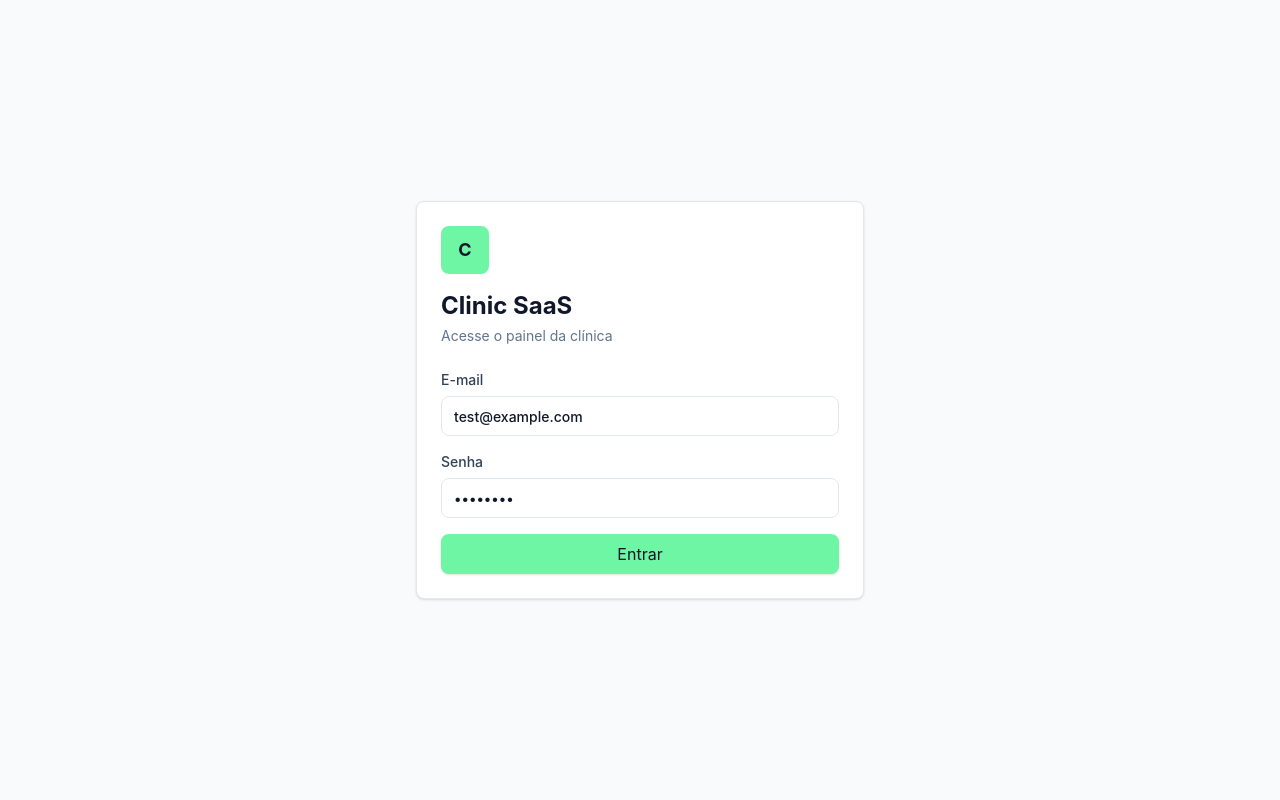
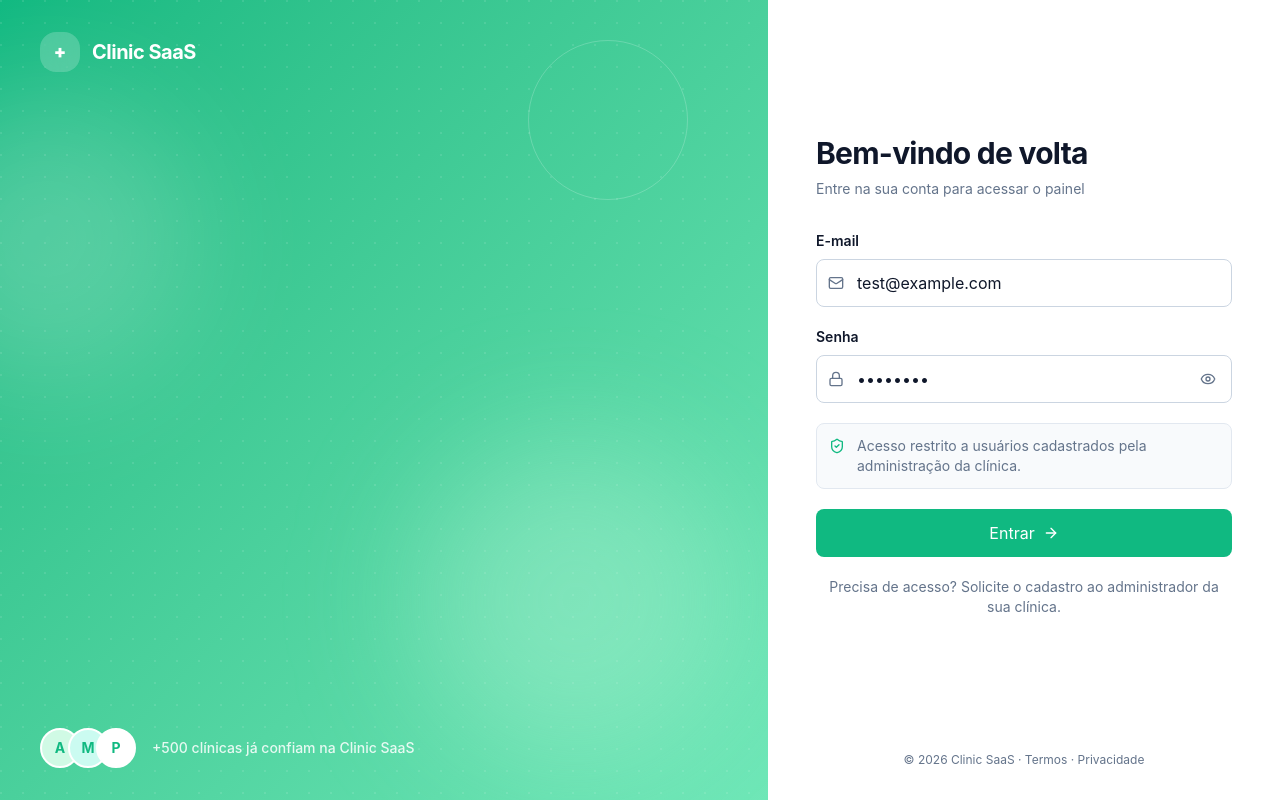
Before and after one commit to osmarfilho/clinic-saas, a Vue app in the folder frontend/: page /login in a window 1280 px wide. Built offline with nearby package versions, Linux system fonts and the light colour scheme; no server answers.

Commit message:
feat(auth): remove public registration and harden login flow

```diff
--- a/frontend/src/assets/main.css
+++ b/frontend/src/assets/main.css
@@ -15,6 +15,12 @@
   --color-brand-strong: #0d9488;
   --color-brand-soft: #ecfdf5;
   --color-brand-ring: #a7f3d0;
+  --color-primary: #10b981;
+  --color-primary-foreground: #ffffff;
+  --color-muted-foreground: #64748b;
+  --color-input: #cbd5e1;
+  --color-clinic-mint: #6ee7b7;
+  --color-clinic-glow: #d1fae5;
 
   --color-chart-emerald: #10b981;
   --color-chart-emerald-soft: #d1fae5;
@@ -62,3 +68,35 @@ select {
   outline: 2px solid var(--color-brand);
   outline-offset: 2px;
 }
+
+@keyframes fade-slide-up {
+  from {
+    opacity: 0;
+    transform: translateY(16px);
+  }
+
+  to {
+    opacity: 1;
+    transform: translateY(0);
+  }
+}
+
+@keyframes fade-slide-right {
+  from {
+    opacity: 0;
+    transform: translateX(16px);
+  }
+
+  to {
+    opacity: 1;
+    transform: translateX(0);
+  }
+}
+
+.animate-fade-slide-up {
+  animation: fade-slide-up 500ms ease-out both;
+}
+
+.animate-fade-slide-right {
+  animation: fade-slide-right 500ms ease-out both;
+}
--- a/frontend/src/pages/LoginPage.vue
+++ b/frontend/src/pages/LoginPage.vue
@@ -1,9 +1,19 @@
 <script setup lang="ts">
-import { ref } from 'vue'
+import { onMounted, ref } from 'vue'
+import { isAxiosError } from 'axios'
 import { useRoute, useRouter } from 'vue-router'
-import AppButton from '@/components/ui/AppButton.vue'
-import AppCard from '@/components/ui/AppCard.vue'
-import AppInput from '@/components/ui/AppInput.vue'
+import {
+  ArrowRight,
+  CalendarDays,
+  Eye,
+  EyeOff,
+  Loader2,
+  Lock,
+  Mail,
+  ShieldCheck,
+  TrendingUp,
+  Users,
+} from 'lucide-vue-next'
 import { useAuthStore } from '@/stores/auth'
 
 const auth = useAuthStore()
@@ -11,39 +21,240 @@ const route = useRoute()
 const router = useRouter()
 const email = ref('test@example.com')
 const password = ref('password')
+const showPassword = ref(false)
 const error = ref('')
+const fieldErrors = ref({
+  email: '',
+  password: '',
+})
+
+const benefits = [
+  {
+    icon: CalendarDays,
+    title: 'Agenda inteligente com lembretes automáticos',
+  },
+  {
+    icon: Users,
+    title: 'Prontuário eletrônico seguro e centralizado',
+  },
+  {
+    icon: TrendingUp,
+    title: 'Relatórios financeiros em tempo real',
+  },
+]
 
 async function submit() {
   error.value = ''
+  fieldErrors.value = {
+    email: '',
+    password: '',
+  }
+
+  if (!email.value.trim()) {
+    fieldErrors.value.email = 'Informe seu e-mail.'
+  } else if (!/^[^\s@]+@[^\s@]+\.[^\s@]+$/.test(email.value)) {
+    fieldErrors.value.email = 'Informe um e-mail válido.'
+  }
+
+  if (!password.value) {
+    fieldErrors.value.password = 'Informe sua senha.'
+  }
+
+  if (fieldErrors.value.email || fieldErrors.value.password) {
+    error.value = 'Preencha os campos obrigatórios para entrar.'
+    return
+  }
 
   try {
     await auth.login(email.value, password.value)
     router.push(String(route.query.redirect ?? '/dashboard'))
-  } catch {
-    error.value = 'Não foi possível entrar com essas credenciais.'
+  } catch (requestError) {
+    if (!isAxiosError(requestError)) {
+      error.value = 'Não foi possível entrar. Tente novamente.'
+      return
+    }
+
+    if (!requestError.response) {
+      error.value = 'Backend indisponível. Verifique se a API está online.'
+      return
+    }
+
+    if ([401, 422].includes(requestError.response.status)) {
+      error.value = 'Credenciais inválidas. Confira e-mail e senha.'
+      fieldErrors.value.email = ' '
+      fieldErrors.value.password = ' '
+      return
+    }
+
+    error.value = requestError.response.data?.message ?? 'Não foi possível entrar. Tente novamente.'
   }
 }
+
+onMounted(() => {
+  document.title = 'Entrar | Clinic SaaS'
+
+  const description = 'Acesse o painel da sua clínica.'
+  let meta = document.querySelector('meta[name="description"]')
+
+  if (!meta) {
+    meta = document.createElement('meta')
+    meta.setAttribute('name', 'description')
+    document.head.appendChild(meta)
+  }
+
+  meta.setAttribute('content', description)
+})
 </script>
 
 <template>
-  <main class="grid min-h-screen place-items-center bg-[#F8FAFC] p-4">
-    <AppCard class="w-full max-w-md p-6">
-      <div class="mb-6">
-        <div class="mb-4 grid h-12 w-12 place-items-center rounded-lg bg-[#6FF6A5] text-lg font-bold">
-          C
-        </div>
-        <h1 class="text-2xl font-bold text-[#0F172A]">Clinic SaaS</h1>
-        <p class="mt-1 text-sm text-slate-500">Acesse o painel da clínica</p>
+  <main class="min-h-screen bg-background text-foreground lg:grid lg:grid-cols-[minmax(0,3fr)_minmax(420px,2fr)]">
+    <section class="relative hidden overflow-hidden bg-gradient-to-br from-primary to-clinic-mint px-10 py-8 text-white lg:flex lg:flex-col">
+      <div
+        class="absolute inset-0 opacity-10"
+        style="background-image: radial-gradient(circle at 1px 1px, white 1px, transparent 0); background-size: 22px 22px;"
+      />
+      <div class="absolute -left-24 top-24 h-72 w-72 rounded-full bg-white/20 blur-3xl" />
+      <div class="absolute bottom-10 right-8 h-80 w-80 rounded-full bg-clinic-glow/30 blur-3xl" />
+      <div class="absolute right-20 top-10 h-40 w-40 rounded-full border border-white/20" />
+
+      <div class="relative z-10 flex items-center gap-3">
+        <span class="grid h-10 w-10 place-items-center rounded-2xl bg-white/20 text-white backdrop-blur-sm">
+          <span class="text-lg font-black">+</span>
+        </span>
+        <strong class="text-xl font-bold tracking-tight">Clinic SaaS</strong>
       </div>
 
-      <form class="grid gap-4" @submit.prevent="submit">
-        <AppInput v-model="email" label="E-mail" type="email" required />
-        <AppInput v-model="password" label="Senha" type="password" required />
-        <p v-if="error" class="rounded-lg bg-rose-50 px-3 py-2 text-sm text-rose-700">{{ error }}</p>
-        <AppButton type="submit" :disabled="auth.loading">
-          {{ auth.loading ? 'Entrando...' : 'Entrar' }}
-        </AppButton>
-      </form>
-    </AppCard>
+      <div class="relative z-10 my-auto max-w-3xl">
+        <div class="animate-fade-slide-up">
+          <h1 class="max-w-2xl text-4xl font-bold leading-tight tracking-tight text-white xl:text-5xl">
+            Gerencie sua clínica com inteligência
+          </h1>
+          <p class="mt-5 max-w-xl text-lg leading-8 text-white/80">
+            Agenda, prontuários, financeiro e pacientes em uma única plataforma.
+          </p>
+        </div>
+
+        <div class="mt-10 grid max-w-2xl gap-4">
+          <article
+            v-for="(benefit, index) in benefits"
+            :key="benefit.title"
+            class="animate-fade-slide-up flex items-center gap-4 rounded-xl border border-white/20 bg-white/10 p-4 text-white shadow-sm backdrop-blur-sm"
+            :style="{ animationDelay: `${120 + index * 100}ms` }"
+          >
+            <span class="grid h-11 w-11 shrink-0 place-items-center rounded-xl bg-white/15">
+              <component :is="benefit.icon" class="h-5 w-5" />
+            </span>
+            <strong class="text-sm font-semibold">{{ benefit.title }}</strong>
+          </article>
+        </div>
+      </div>
+
+      <div class="relative z-10 flex items-center gap-4">
+        <div class="flex -space-x-3">
+          <span class="grid h-10 w-10 place-items-center rounded-full border-2 border-white bg-emerald-100 text-sm font-bold text-primary">A</span>
+          <span class="grid h-10 w-10 place-items-center rounded-full border-2 border-white bg-teal-100 text-sm font-bold text-primary">M</span>
+          <span class="grid h-10 w-10 place-items-center rounded-full border-2 border-white bg-white text-sm font-bold text-primary">P</span>
+        </div>
+        <p class="text-sm font-medium text-white/85">+500 clínicas já confiam na Clinic SaaS</p>
+      </div>
+    </section>
+
+    <section class="flex min-h-screen flex-col bg-background px-6 py-8 lg:min-h-screen lg:px-12">
+      <div class="mx-auto flex w-full max-w-md flex-1 flex-col justify-center">
+        <div class="animate-fade-slide-right">
+          <div class="mb-8 text-center lg:hidden">
+            <div class="mx-auto grid h-14 w-14 place-items-center rounded-2xl bg-brand-soft text-brand-strong">
+              <span class="text-2xl font-black">+</span>
+            </div>
+            <strong class="mt-3 block text-xl font-bold">Clinic SaaS</strong>
+          </div>
+
+          <div class="mb-8 text-center lg:text-left">
+            <h1 class="text-3xl font-bold tracking-tight text-foreground">Bem-vindo de volta</h1>
+            <p class="mt-2 text-sm text-muted-foreground">Entre na sua conta para acessar o painel</p>
+          </div>
+
+          <form class="grid gap-5" @submit.prevent="submit">
+            <div class="grid gap-2">
+              <label class="text-sm font-semibold text-foreground" for="email">E-mail</label>
+              <div class="relative">
+                <Mail class="absolute left-3 top-1/2 h-4 w-4 -translate-y-1/2 text-muted-foreground" />
+                <input
+                  id="email"
+                  v-model="email"
+                  class="h-12 w-full rounded-lg border bg-background pl-10 pr-3 text-sm outline-none transition placeholder:text-muted-foreground focus:border-primary focus:ring-4 focus:ring-brand-ring/40"
+                  :class="fieldErrors.email ? 'border-chart-rose' : 'border-input'"
+                  placeholder="seu@email.com"
+                  type="email"
+                  autocomplete="email"
+                  required
+                  :aria-invalid="Boolean(fieldErrors.email)"
+                />
+              </div>
+              <p v-if="fieldErrors.email.trim()" class="text-sm font-medium text-chart-rose">
+                {{ fieldErrors.email }}
+              </p>
+            </div>
+
+            <div class="grid gap-2">
+              <label class="text-sm font-semibold text-foreground" for="password">Senha</label>
+              <div class="relative">
+                <Lock class="absolute left-3 top-1/2 h-4 w-4 -translate-y-1/2 text-muted-foreground" />
+                <input
+                  id="password"
+                  v-model="password"
+                  class="h-12 w-full rounded-lg border bg-background pl-10 pr-11 text-sm outline-none transition placeholder:text-muted-foreground focus:border-primary focus:ring-4 focus:ring-brand-ring/40"
+                  :class="fieldErrors.password ? 'border-chart-rose' : 'border-input'"
+                  :type="showPassword ? 'text' : 'password'"
+                  autocomplete="current-password"
+                  required
+                  :aria-invalid="Boolean(fieldErrors.password)"
+                />
+                <button
+                  class="absolute right-2 top-1/2 grid h-8 w-8 -translate-y-1/2 place-items-center rounded-lg text-muted-foreground transition hover:bg-surface-muted hover:text-foreground"
+                  type="button"
+                  :aria-label="showPassword ? 'Ocultar senha' : 'Mostrar senha'"
+                  @click="showPassword = !showPassword"
+                >
+                  <EyeOff v-if="showPassword" class="h-4 w-4" />
+                  <Eye v-else class="h-4 w-4" />
+                </button>
+              </div>
+              <p v-if="fieldErrors.password.trim()" class="text-sm font-medium text-chart-rose">
+                {{ fieldErrors.password }}
+              </p>
+              <p v-if="error" class="rounded-lg bg-chart-rose-soft px-3 py-2 text-sm font-medium text-chart-rose">
+                {{ error }}
+              </p>
+            </div>
+
+            <div class="flex items-start gap-3 rounded-lg border border-border bg-surface-muted px-3 py-3 text-sm text-muted-foreground">
+              <ShieldCheck class="mt-0.5 h-4 w-4 shrink-0 text-primary" />
+              <p>
+                Acesso restrito a usuários cadastrados pela administração da clínica.
+              </p>
+            </div>
+
+            <button
+              class="inline-flex h-12 w-full items-center justify-center gap-2 rounded-lg bg-primary px-4 text-sm font-semibold text-primary-foreground transition hover:bg-brand-strong disabled:cursor-not-allowed disabled:opacity-70"
+              type="submit"
+              :disabled="auth.loading"
+            >
+              <Loader2 v-if="auth.loading" class="h-4 w-4 animate-spin" />
+              <span>{{ auth.loading ? 'Entrando...' : 'Entrar' }}</span>
+              <ArrowRight v-if="!auth.loading" class="h-4 w-4" />
+            </button>
+
+            <p class="text-center text-sm text-muted-foreground">
+              Precisa de acesso? Solicite o cadastro ao administrador da sua clínica.
+            </p>
+          </form>
+        </div>
+      </div>
+
+      <footer class="mx-auto mt-8 text-center text-xs text-muted-foreground">
+        © 2026 Clinic SaaS · Termos · Privacidade
+      </footer>
+    </section>
   </main>
 </template>
```
Also changed, not shown: frontend/src/router/index.ts (+7 -1 lines), 2 other files (tests, documents, lock files or other folders).
